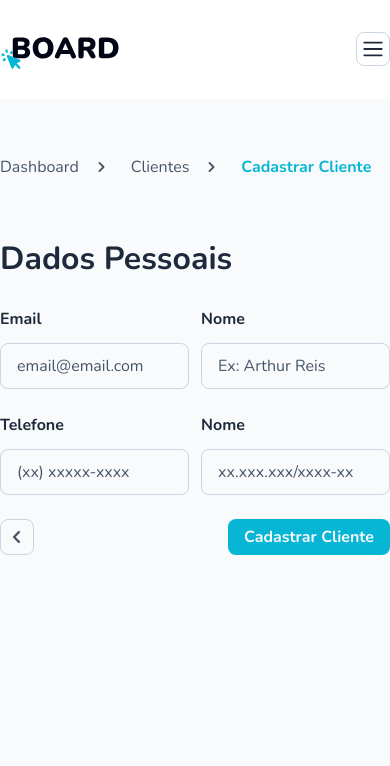
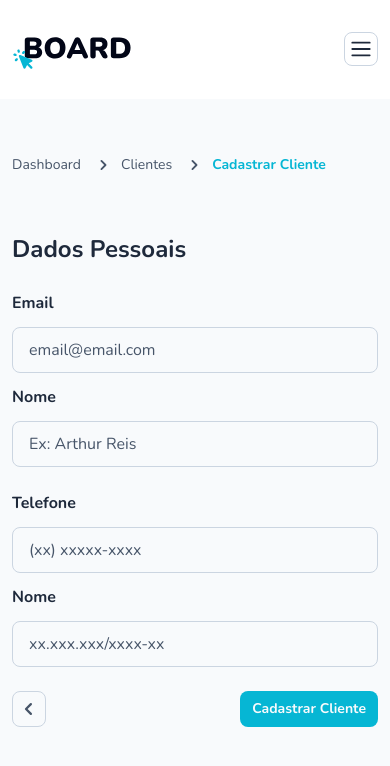
Before and after one commit to reisArthur2602/board, a Next.js app: page /dashboard/customer/new in a window 390 px wide. Shown: the top 766 px of the page. Built offline with nearby package versions, Linux system fonts and the light colour scheme; no server answers; sample sign-in values are in the browser's storage.

Commit message:
style: adjust mobile screens

```diff
--- a/app/components/container.tsx
+++ b/app/components/container.tsx
@@ -5,7 +5,7 @@ type ContainerProps = React.HTMLAttributes<HTMLDivElement>;
 
 export const Container = ({ children, className }: ContainerProps) => {
   return (
-    <div className={twMerge('mx-auto w-full max-w-7xl', className)}>
+    <div className={twMerge('mx-auto w-full max-w-7xl px-3', className)}>
       {children}
     </div>
   );
--- a/app/components/nav-menu.tsx
+++ b/app/components/nav-menu.tsx
@@ -11,7 +11,7 @@ type NavMenuProps = {
 export const NavMenu = ({ paths }: NavMenuProps) => {
   return (
     <nav>
-      <ol className="flex gap-3 space-x-2">
+      <ol className="flex space-x-2 text-sm sm:text-base">
         {paths.map((path, index) => (
           <li key={index} className="flex items-center gap-3">
             {index < paths.length - 1 ? (
--- a/app/dashboard/[id]/components/info-ticket.tsx
+++ b/app/dashboard/[id]/components/info-ticket.tsx
@@ -44,10 +44,10 @@ export const InfoTicket = ({ ticket }: InfoTicketProps) => {
   return (
     <section className="flex flex-col gap-14">
       {/* TITLE AND BUTTONS */}
-      <div className="flex justify-between">
-        <div>
+      <div className="flex flex-col justify-between gap-6 sm:flex-row">
+        <div className="text-center sm:text-left">
           <h1>{ticket?.title}</h1>
-          <span className="flex items-center gap-3 capitalize">
+          <span className="flex items-center justify-center gap-3 capitalize sm:justify-start">
             <CalendarIcon className="size-4" />
             {ticket?.updated_at &&
               format(ticket.updated_at, 'MMMM dd, yyyy', { locale: ptBR })}
@@ -55,13 +55,13 @@ export const InfoTicket = ({ ticket }: InfoTicketProps) => {
         </div>
         <div className="flex items-center gap-6">
           <button
-            className="border border-solid text-slate-800"
+            className="w-full border border-solid text-slate-800 sm:w-fit"
             onClick={handleDeleteTicket}
           >
             Excluir
           </button>
           <button
-            className="bg-cyan-500 text-slate-50"
+            className="w-full bg-cyan-500 text-slate-50 sm:w-fit"
             onClick={handleFinishTicket}
           >
             Finalizar Chamado
--- a/app/dashboard/customer/[id]/components/info-customer.tsx
+++ b/app/dashboard/customer/[id]/components/info-customer.tsx
@@ -40,7 +40,7 @@ export const InfoCustomer = ({ customer }: InfoCustomerProps) => {
 
   return (
     <section className="flex flex-col gap-14">
-      <div className="flex justify-between">
+      <div className="flex flex-col justify-between gap-6 sm:flex-row">
         <div>
           <h1>{customer?.id}</h1>
           <span className="flex items-center gap-3 capitalize">
@@ -84,11 +84,15 @@ export const InfoCustomer = ({ customer }: InfoCustomerProps) => {
       <div>
         <h3 className="mb-6 text-sm font-bold text-slate-800">CHAMADOS</h3>
 
+        <div className="overflow-x-auto">
           <table className="w-full min-w-[56.25rem] text-sm *:w-full *:text-left">
             <thead>
               <tr>
                 {TABLE_HEAD.map((h, index) => (
-                <th key={index} className="px-3 py-4 font-bold text-slate-800">
+                  <th
+                    key={index}
+                    className="px-3 py-4 font-bold text-slate-800"
+                  >
                     {h.label}
                   </th>
                 ))}
@@ -134,6 +138,7 @@ export const InfoCustomer = ({ customer }: InfoCustomerProps) => {
             </tbody>
           </table>
         </div>
+      </div>
     </section>
   );
 };
--- a/app/dashboard/customer/new/components/form-customer.tsx
+++ b/app/dashboard/customer/new/components/form-customer.tsx
@@ -72,7 +72,7 @@ export const FormCustomer = ({ userId }: { userId: string }) => {
       className="flex flex-col gap-6"
       onSubmit={handleSubmit(handleCreateCustomer)}
     >
-      <div className="flex items-center gap-3">
+      <div className="flex flex-col items-center gap-3 sm:flex-row">
         <Input label="Email" helperText={errors.email?.message}>
           <Input.Field placeholder="email@email.com" {...register('email')} />
         </Input>
@@ -82,7 +82,7 @@ export const FormCustomer = ({ userId }: { userId: string }) => {
         </Input>
       </div>
 
-      <div className="flex items-center gap-3">
+      <div className="flex flex-col items-center gap-3 sm:flex-row">
         <Input label="Telefone" helperText={errors.phone?.message}>
           <Input.Field placeholder="(xx) xxxxx-xxxx" {...register('phone')} />
         </Input>
--- a/app/globals.css
+++ b/app/globals.css
@@ -21,14 +21,27 @@ body {
 button {
   border-radius: 0.5rem;
   height: 2.25rem;
-  padding-inline: 1rem;
+  font-size: 0.875rem;
+  padding-inline: 0.75rem;
   font-weight: 700;
 }
 
+@media (min-width: 640px) {
+  button {
+    padding-inline: 1rem;
+    font-size: 1rem;
+  }
+}
+
 h1 {
-  font-size: 2rem;
+  font-size: 1.5rem;
   font-weight: 700;
   color: #1e293b;
+}
+@media (min-width: 640px) {
+  h1 {
+    font-size: 2rem;
+  }
 }
 
 input,
--- a/app/layout.tsx
+++ b/app/layout.tsx
@@ -29,7 +29,7 @@ export default function RootLayout({
           <SidebarProvider>
             <div className="flex h-full flex-col">
               <Header />
-              <div className="flex-1">{children}</div>
+              <div className="sm:flex-1">{children}</div>
               <ToastContainer
                 position="top-right"
                 autoClose={4000}
```
Lines whose indentation alone changed are shown as unchanged.
